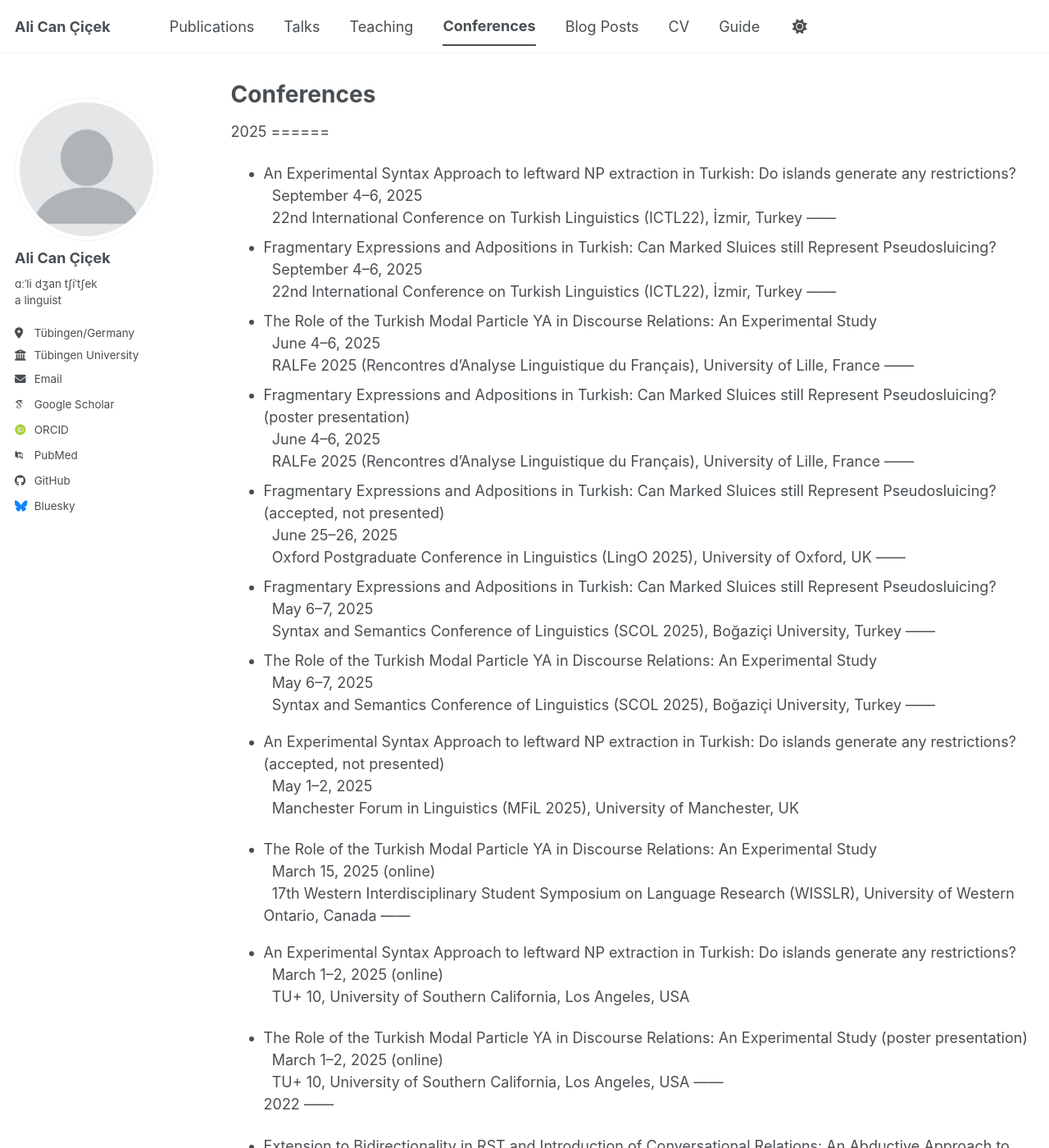
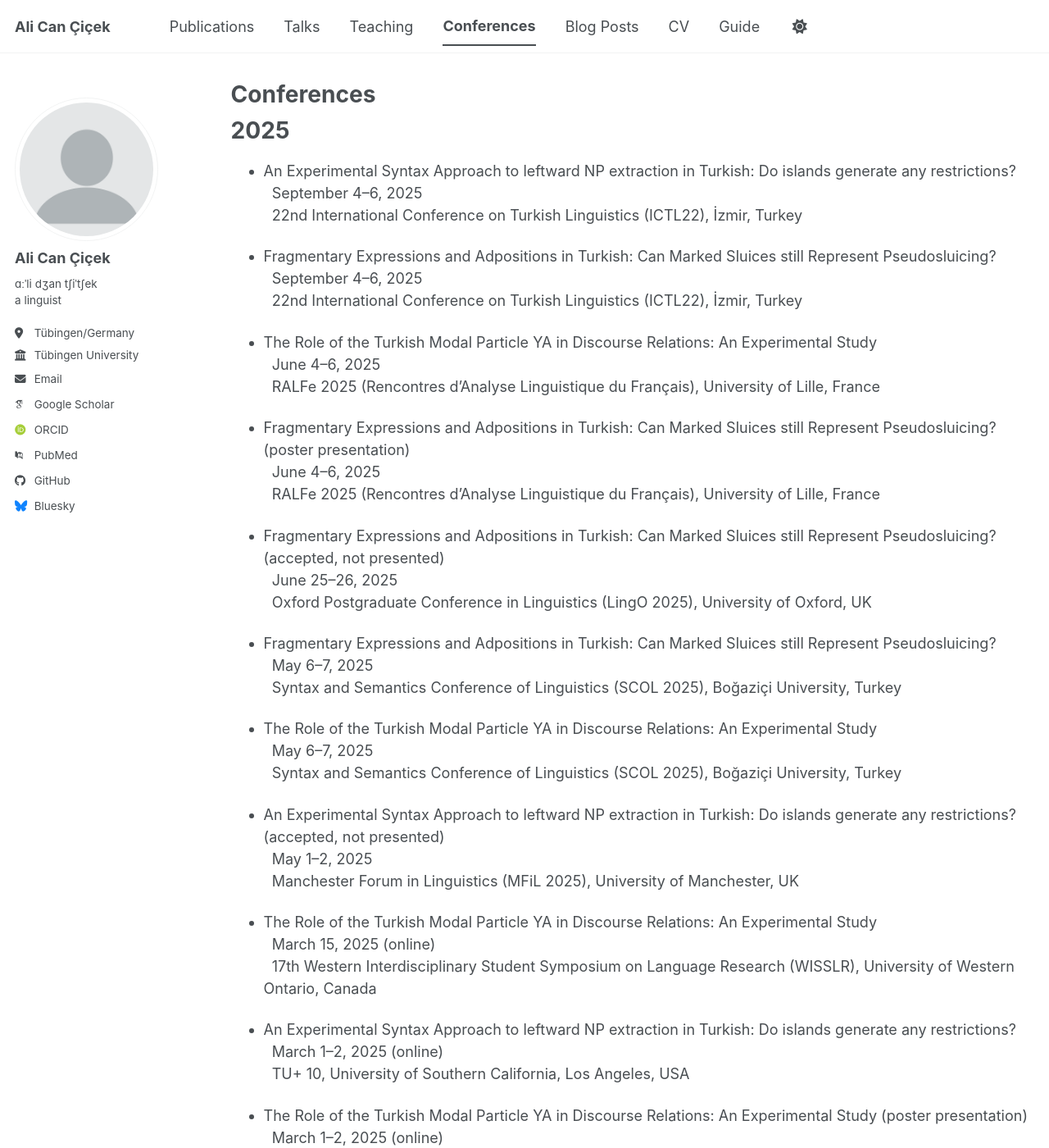
Before and after one commit to cicekalican/cicekalican.github.io, a Jekyll site: the page built from _pages/conferences.md, in a window 1280 px wide and 1400 px high. Shown: the whole window at 82% size. Built offline with Jekyll 4.4.1, drawn with Linux system fonts in a browser that asks for light colours; some web fonts are replaced; a script bundle is joined from its source files by our own code; library files that are not in the unit come from our copies; some of the changed text lies outside the part shown.

Commit message:
Update conference details for 2025 and 2022

```diff
--- a/_pages/conferences.md
+++ b/_pages/conferences.md
@@ -6,36 +6,36 @@
 ---
 
 2025
-======<br>
+======
 
 * An Experimental Syntax Approach to leftward NP extraction in Turkish: Do islands generate any restrictions?<br>
   &nbsp;&nbsp;September 4–6, 2025<br>
   &nbsp;&nbsp;22nd International Conference on Turkish Linguistics (ICTL22), İzmir, Turkey
-------<br>
+
 * Fragmentary Expressions and Adpositions in Turkish: Can Marked Sluices still Represent Pseudosluicing?<br>
   &nbsp;&nbsp;September 4–6, 2025<br>
   &nbsp;&nbsp;22nd International Conference on Turkish Linguistics (ICTL22), İzmir, Turkey
-------<br>
+
 * The Role of the Turkish Modal Particle YA in Discourse Relations: An Experimental Study<br>
   &nbsp;&nbsp;June 4–6, 2025<br>
   &nbsp;&nbsp;RALFe 2025 (Rencontres d’Analyse Linguistique du Français), University of Lille, France
-------<br>
+
 * Fragmentary Expressions and Adpositions in Turkish: Can Marked Sluices still Represent Pseudosluicing? (poster presentation)<br>
   &nbsp;&nbsp;June 4–6, 2025<br>
   &nbsp;&nbsp;RALFe 2025 (Rencontres d’Analyse Linguistique du Français), University of Lille, France
-------<br>
+
 * Fragmentary Expressions and Adpositions in Turkish: Can Marked Sluices still Represent Pseudosluicing? (accepted, not presented)<br>
   &nbsp;&nbsp;June 25–26, 2025<br>
   &nbsp;&nbsp;Oxford Postgraduate Conference in Linguistics (LingO 2025), University of Oxford, UK
-------<br>
+
 * Fragmentary Expressions and Adpositions in Turkish: Can Marked Sluices still Represent Pseudosluicing?<br>
   &nbsp;&nbsp;May 6–7, 2025<br>
   &nbsp;&nbsp;Syntax and Semantics Conference of Linguistics (SCOL 2025), Boğaziçi University, Turkey
-------<br>
+
 * The Role of the Turkish Modal Particle YA in Discourse Relations: An Experimental Study<br>
   &nbsp;&nbsp;May 6–7, 2025<br>
   &nbsp;&nbsp;Syntax and Semantics Conference of Linguistics (SCOL 2025), Boğaziçi University, Turkey
-------<br>
+
 * An Experimental Syntax Approach to leftward NP extraction in Turkish: Do islands generate any restrictions? (accepted, not presented)<br>
   &nbsp;&nbsp;May 1–2, 2025<br>
   &nbsp;&nbsp;Manchester Forum in Linguistics (MFiL 2025), University of Manchester, UK
@@ -43,7 +43,7 @@
 * The Role of the Turkish Modal Particle YA in Discourse Relations: An Experimental Study<br>
   &nbsp;&nbsp;March 15, 2025 (online)<br>
   &nbsp;&nbsp;17th Western Interdisciplinary Student Symposium on Language Research (WISSLR), University of Western Ontario, Canada
-------<br>
+
 * An Experimental Syntax Approach to leftward NP extraction in Turkish: Do islands generate any restrictions?<br>
   &nbsp;&nbsp;March 1–2, 2025 (online)<br>
   &nbsp;&nbsp;TU+ 10, University of Southern California, Los Angeles, USA
@@ -51,9 +51,9 @@
 * The Role of the Turkish Modal Particle YA in Discourse Relations: An Experimental Study (poster presentation)<br>
   &nbsp;&nbsp;March 1–2, 2025 (online)<br>
   &nbsp;&nbsp;TU+ 10, University of Southern California, Los Angeles, USA
-------<br>
+
 2022
-------<br>
+======
 
 * Extension to Bidirectionality in RST and Introduction of Conversational Relations: An Abductive Approach to Functional Relations<br>
   &nbsp;&nbsp;May 20–21, 2022<br>
```
